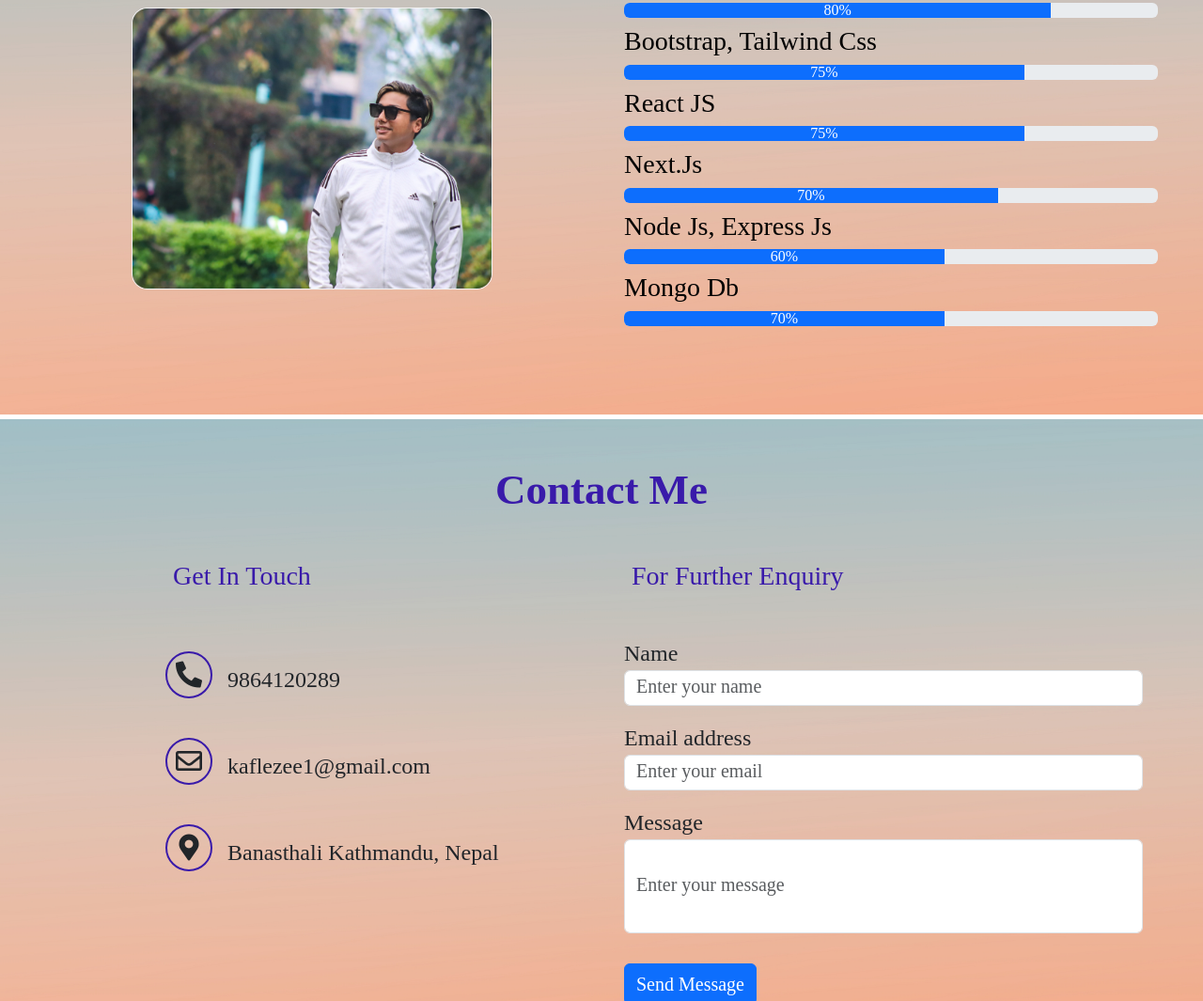
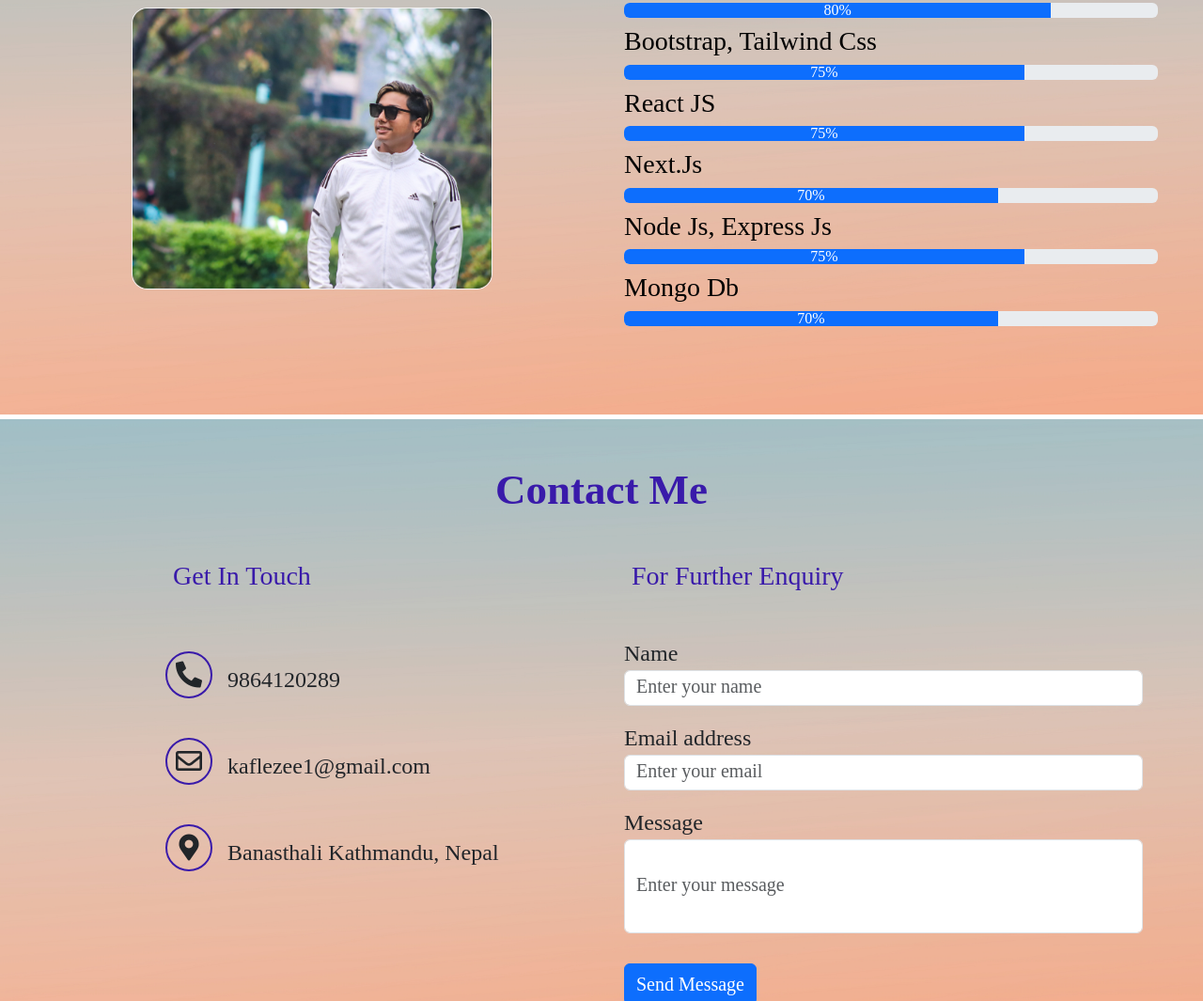
Before and after one commit to princekafle/Portfolio, a plain HTML site: page index.html in a window 1280 px wide. Shown: the part 2750-3815 px from the top of the page at 94% size. Drawn offline with nearby package versions, Linux system fonts and the light colour scheme.

Commit message:
Update index.html

```diff
--- a/index.html
+++ b/index.html
@@ -249,8 +249,8 @@
                 <div class="container">
                     <h3 class="fs-3">Node Js, Express Js</h3>
                     <div class="progress my-2">
-                        <div class="progress-bar fs-6" role="progressbar" aria-valuenow="70" aria-valuemin="0" aria-valuemax="100" style="width:60%">
-                            60%
+                        <div class="progress-bar fs-6" role="progressbar" aria-valuenow="70" aria-valuemin="0" aria-valuemax="100" style="width:75%">
+                            75%
                         </div>
                     </div>
                 </div>
@@ -258,7 +258,7 @@
                 <div class="container">
                     <h3 class="fs-3">Mongo Db</h3>
                     <div class="progress my-2">
-                        <div class="progress-bar fs-6" role="progressbar" aria-valuenow="70" aria-valuemin="0" aria-valuemax="100" style="width:60%">
+                        <div class="progress-bar fs-6" role="progressbar" aria-valuenow="70" aria-valuemin="0" aria-valuemax="100" style="width:70%">
                             70%
                         </div>
                     </div>
```
